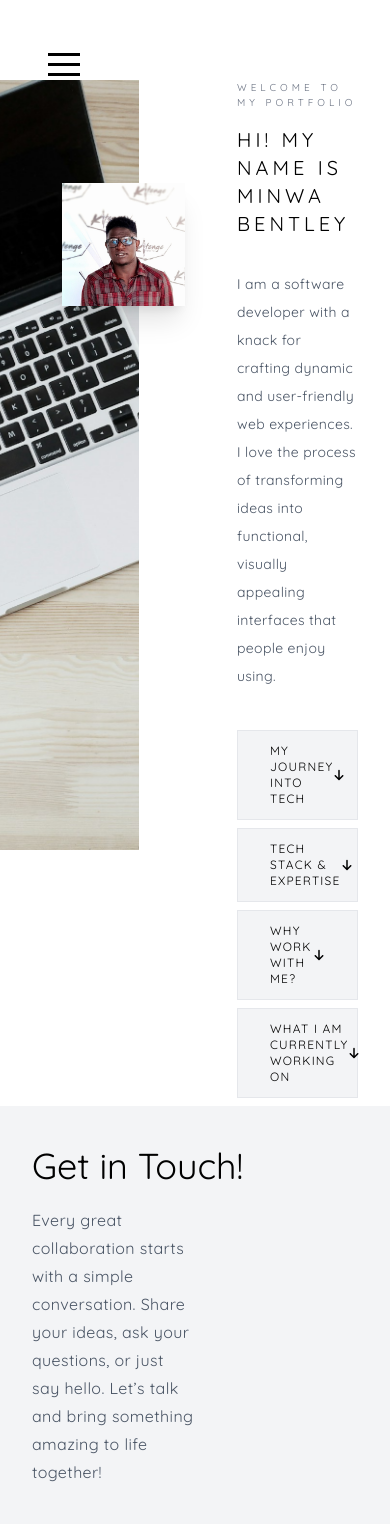
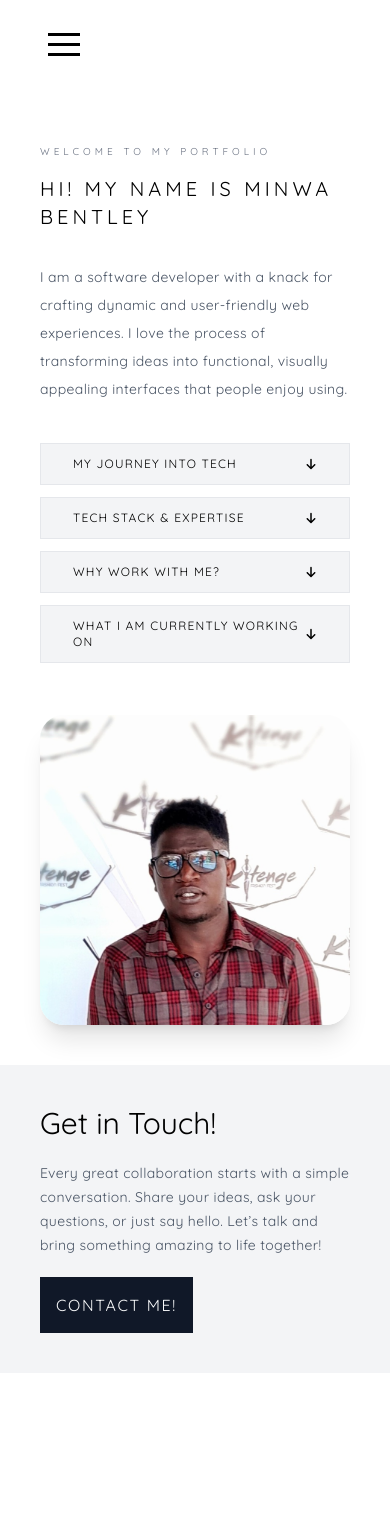
Before and after one commit to bentleyminwa/dev_portfolio, a React (Vite) app: page /about in a window 390 px wide. Shown: the top 1524 px of the page. After the commit the page ends 1373 px from the top, so only its background shows below. Built offline with nearby package versions, Linux system fonts and the light colour scheme.

Commit message:
feat: update Accordion and Banner styles for improved layout, enhance Slider component responsiveness, and refine About page structure

```diff
--- a/src/components/Accordion/Accordion.tsx
+++ b/src/components/Accordion/Accordion.tsx
@@ -33,7 +33,7 @@ const Accordion = () => {
     const icon = <span>{isExpanded ? <FaArrowUp /> : <FaArrowDown />}</span>;
 
     return (
-      <div key={index} className="mb-2">
+      <div key={index} className="mb-3">
         <div
           className={`flex justify-between items-center cursor-pointer py-3 px-8 border ${
             isExpanded
--- a/src/components/Banner/Banner.tsx
+++ b/src/components/Banner/Banner.tsx
@@ -4,16 +4,16 @@ const Banner = () => {
   const navigate = useNavigate();
 
   return (
-    <section className="bg-gray-100 px-8 py-10">
-      <h1 className="text-4xl mb-5">Get in Touch!</h1>
-      <p className="w-1/2 text-gray-600 mb-10 tracking-wide leading-7">
+    <section className="bg-gray-100 p-10 space-y-5">
+      <h1 className="text-3xl md:text-4xl">Get in Touch!</h1>
+      <p className="text-gray-600 tracking-wide leading-6 text-sm">
         Every great collaboration starts with a simple conversation. Share your
         ideas, ask your questions, or just say hello. Let’s talk and bring
         something amazing to life together!
       </p>
       <button
         onClick={() => navigate("/contact")}
-        className="bg-gray-900 text-gray-50 uppercase p-4 tracking-widest mb-5 cursor-pointer"
+        className="bg-gray-900 text-gray-50 uppercase p-4 tracking-widest cursor-pointer"
       >
         Contact Me!
       </button>
--- a/src/components/Menu/Menu.tsx
+++ b/src/components/Menu/Menu.tsx
@@ -2,7 +2,7 @@ import Hamburger from "hamburger-react";
 
 const Menu = () => {
   return (
-    <div className="fixed z-50 top-10 left-10 md:hidden">
+    <div className="fixed z-50 top-0 left-0 md:hidden bg-white w-full px-10 py-5">
       <Hamburger />
     </div>
   );
--- a/src/components/Slider/Slider.tsx
+++ b/src/components/Slider/Slider.tsx
@@ -36,25 +36,25 @@ export const HeroSlider: React.FC = () => {
   }, [slides.length]);
 
   return (
-    <div className="relative w-full h-screen overflow-x-hidden">
+    <div className="relative w-full h-screen overflow-hidden">
       {/* Slides */}
       {slides.map((slide, index) => (
         <div
           key={index}
-          className={`absolute top-0 left-0 h-full transition-opacity duration-1000 ease-in-out ${
+          className={`absolute top-0 left-0 w-full h-full transition-opacity duration-1000 ease-in-out ${
             index === currentIndex ? "opacity-100" : "opacity-0"
           }`}
         >
           <img
             src={slide.image}
             alt={slide.content.heading}
-            className="w-full h-[91vh] object-cover object-center"
+            className="w-full h-full object-cover"
           />
           <motion.div
             variants={cardVariants}
             initial="hidden"
             animate={index === currentIndex ? "visible" : "hidden"}
-            className="absolute bottom-30 md:bottom-10 md:left-10 z-30 bg-white p-10 shadow-lg space-y-4 mx-4"
+            className="absolute bottom-10 z-30 bg-white p-10 shadow-lg space-y-4 mx-10"
           >
             <h1 className="text-3xl md:text-4xl tracking-wide">
               {slide.content.heading}
--- a/src/pages/About/About.tsx
+++ b/src/pages/About/About.tsx
@@ -1,21 +1,6 @@
 import { motion } from "framer-motion";
-import { aboutPic, lee } from "../../assets/images";
+import { lee } from "../../assets/images";
 import { Accordion, Banner } from "../../components";
-
-const heroVaraints = {
-  hidden: {
-    opacity: 0,
-    x: -50,
-  },
-  visible: {
-    opacity: 1,
-    x: 0,
-    transition: {
-      delay: 0.5,
-      duration: 0.5,
-    },
-  },
-};
 
 const imageVariants = {
   hidden: {
@@ -49,31 +34,13 @@ const aboutVariants = {
 
 const About = () => {
   return (
-    <main className="pt-20">
-      <div className="min-h-screen grid grid-cols-2 gap-5">
-        <section className="relative w-full h-full">
-          <motion.img
-            variants={heroVaraints}
-            initial="hidden"
-            animate="visible"
-            src={aboutPic}
-            alt="About"
-            className="w-3/4  h-3/4 object-cover"
-          />
-          <motion.img
-            variants={imageVariants}
-            initial="hidden"
-            animate="visible"
-            src={lee}
-            alt=""
-            className="absolute top-[10%] right-0 w-2/3 shadow-xl"
-          />
-        </section>
+    <main className="pt-36 md:pt-20">
+      <div className="grid grid-cols-1 md:grid-cols-2 gap-10 px-10">
         <motion.section
           variants={aboutVariants}
           initial="hidden"
           animate="visible"
-          className="px-8"
+          className=""
         >
           <h5 className="uppercase text-[10px] text-gray-500 tracking-[4px] mb-4">
             welcome to my portfolio
@@ -87,11 +54,19 @@ const About = () => {
             ideas into functional, visually appealing interfaces that people
             enjoy using.
           </p>
-
           <Accordion />
         </motion.section>
+        <section className="w-full mb-10">
+          <motion.img
+            variants={imageVariants}
+            initial="hidden"
+            animate="visible"
+            src={lee}
+            alt=""
+            className="shadow-xl rounded-3xl"
+          />
+        </section>
       </div>
-
       <Banner />
     </main>
   );
```
